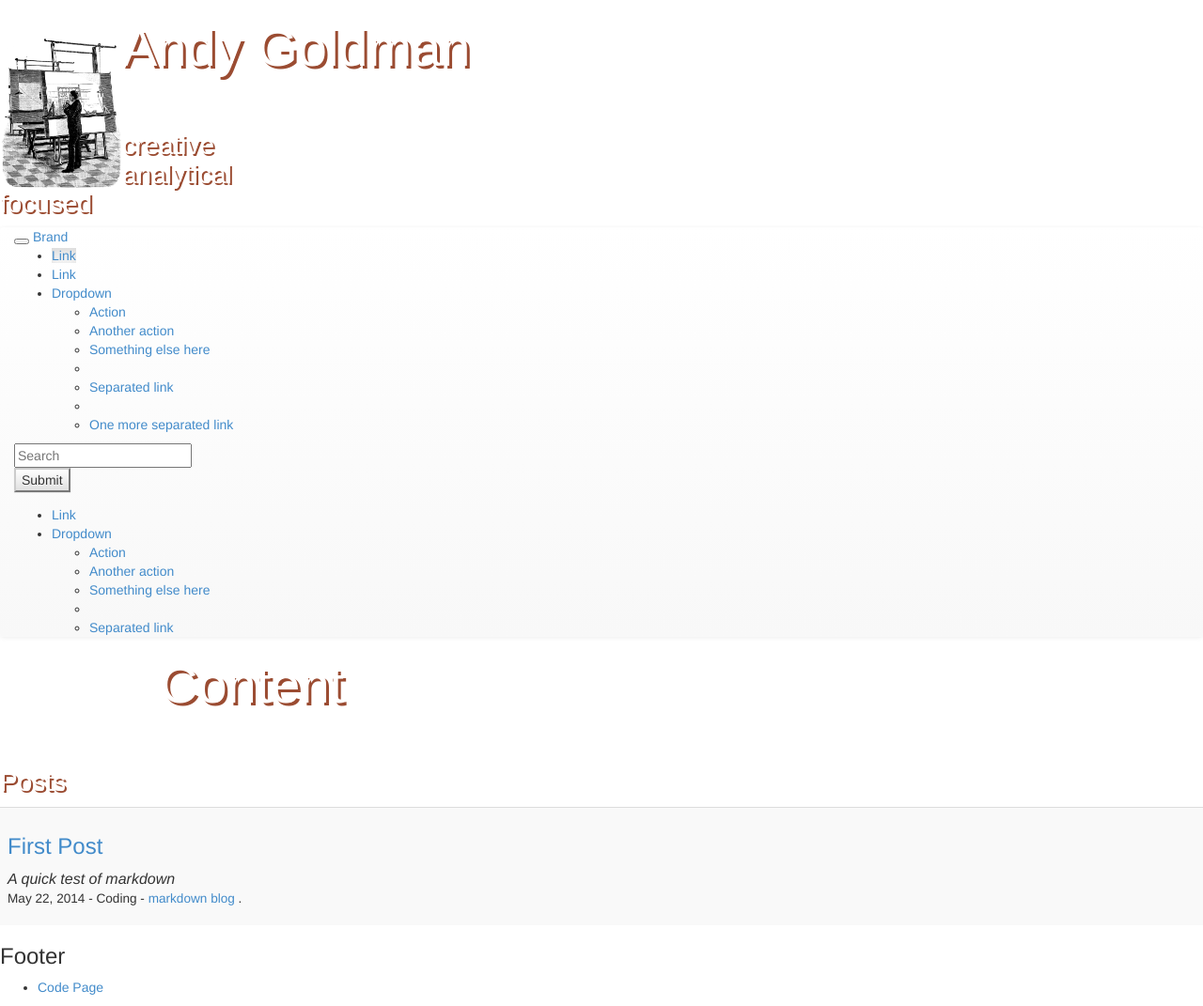
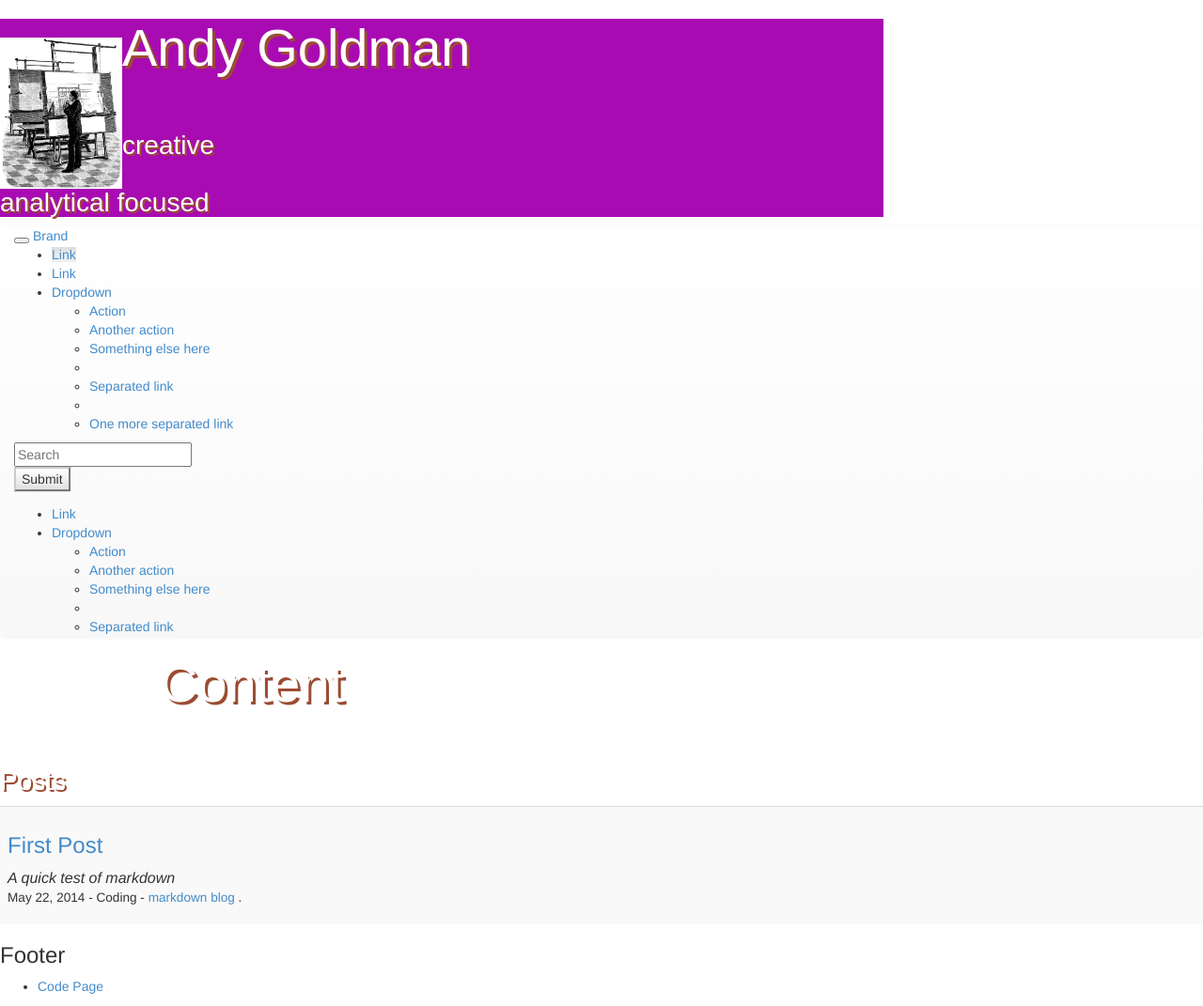
Before and after one commit to AndyGoldman/AndyGoldman2.github.io, a Jekyll site: the page built from index.html, in a window 1280 px wide. Shown: the whole page at 94% size. Built offline with Jekyll 4.4.1, drawn with Linux system fonts in a browser that asks for light colours; nearby versions of some CDN libraries.

Commit message:
reconciled new html class name in css

```diff
--- a/css/main.css
+++ b/css/main.css
@@ -32,9 +32,9 @@
 	background-color: white;
 }
 
-#header {
-	width: 1350px;
-	background-color: black;
+.group {
+	width: 940px;
+	background-color: rgb(168,11,178);
 }
 
 #tagline {
```
